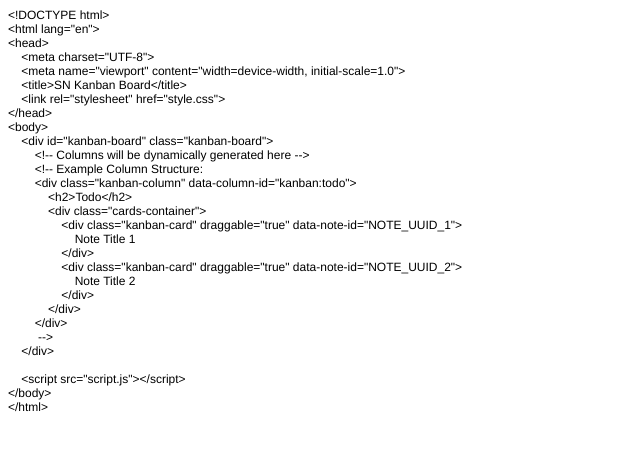
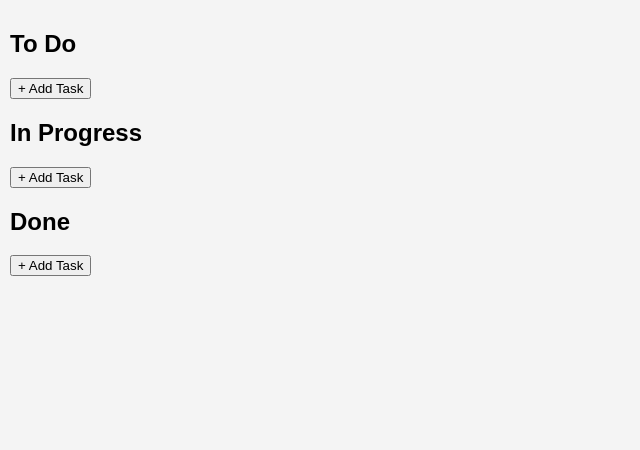
Before and after one commit to antonio59/standard-notes-kanban, a plain HTML site: page index.html in a window 1280 px wide. Shown: the whole page, without its empty margins (0-640 px from the left). Drawn offline with Linux system fonts and the light colour scheme.

Commit message:
Update index.html

```diff
--- a/index.html
+++ b/index.html
@@ -1,45 +1,30 @@
-<!DOCTYPE html PUBLIC "-//W3C//DTD HTML 4.01//EN" "http://www.w3.org/TR/html4/strict.dtd">
-<html>
+<!DOCTYPE html>
+<html lang="en">
 <head>
-  <meta http-equiv="Content-Type" content="text/html; charset=utf-8">
-  <meta http-equiv="Content-Style-Type" content="text/css">
-  <title></title>
-  <meta name="Generator" content="Cocoa HTML Writer">
-  <meta name="CocoaVersion" content="2575.4">
-  <style type="text/css">
-    p.p1 {margin: 0.0px 0.0px 0.0px 0.0px; font: 12.0px Helvetica}
-    p.p2 {margin: 0.0px 0.0px 0.0px 0.0px; font: 12.0px Helvetica; min-height: 14.0px}
-  </style>
+  <meta charset="UTF-8" />
+  <meta name="viewport" content="width=device-width, initial-scale=1.0" />
+  <title>Kanban Board</title>
+  <link rel="stylesheet" href="style.css" />
 </head>
 <body>
-<p class="p1">&lt;!DOCTYPE html&gt;</p>
-<p class="p1">&lt;html lang="en"&gt;</p>
-<p class="p1">&lt;head&gt;</p>
-<p class="p1"><span class="Apple-converted-space">    </span>&lt;meta charset="UTF-8"&gt;</p>
-<p class="p1"><span class="Apple-converted-space">    </span>&lt;meta name="viewport" content="width=device-width, initial-scale=1.0"&gt;</p>
-<p class="p1"><span class="Apple-converted-space">    </span>&lt;title&gt;SN Kanban Board&lt;/title&gt;</p>
-<p class="p1"><span class="Apple-converted-space">    </span>&lt;link rel="stylesheet" href="style.css"&gt;</p>
-<p class="p1">&lt;/head&gt;</p>
-<p class="p1">&lt;body&gt;</p>
-<p class="p1"><span class="Apple-converted-space">    </span>&lt;div id="kanban-board" class="kanban-board"&gt;</p>
-<p class="p1"><span class="Apple-converted-space">        </span>&lt;!-- Columns will be dynamically generated here --&gt;</p>
-<p class="p1"><span class="Apple-converted-space">        </span>&lt;!-- Example Column Structure:</p>
-<p class="p1"><span class="Apple-converted-space">        </span>&lt;div class="kanban-column" data-column-id="kanban:todo"&gt;</p>
-<p class="p1"><span class="Apple-converted-space">            </span>&lt;h2&gt;Todo&lt;/h2&gt;</p>
-<p class="p1"><span class="Apple-converted-space">            </span>&lt;div class="cards-container"&gt;</p>
-<p class="p1"><span class="Apple-converted-space">                </span>&lt;div class="kanban-card" draggable="true" data-note-id="NOTE_UUID_1"&gt;</p>
-<p class="p1"><span class="Apple-converted-space">                    </span>Note Title 1</p>
-<p class="p1"><span class="Apple-converted-space">                </span>&lt;/div&gt;</p>
-<p class="p1"><span class="Apple-converted-space">                </span>&lt;div class="kanban-card" draggable="true" data-note-id="NOTE_UUID_2"&gt;</p>
-<p class="p1"><span class="Apple-converted-space">                    </span>Note Title 2</p>
-<p class="p1"><span class="Apple-converted-space">                </span>&lt;/div&gt;</p>
-<p class="p1"><span class="Apple-converted-space">            </span>&lt;/div&gt;</p>
-<p class="p1"><span class="Apple-converted-space">        </span>&lt;/div&gt;</p>
-<p class="p1"><span class="Apple-converted-space">         </span>--&gt;</p>
-<p class="p1"><span class="Apple-converted-space">    </span>&lt;/div&gt;</p>
-<p class="p2"><br></p>
-<p class="p1"><span class="Apple-converted-space">    </span>&lt;script src="script.js"&gt;&lt;/script&gt;</p>
-<p class="p1">&lt;/body&gt;</p>
-<p class="p1">&lt;/html&gt;</p>
+  <div id="kanban">
+    <div class="column" data-column="todo">
+      <h2>To Do</h2>
+      <div class="task-list" id="todo"></div>
+      <button onclick="addTask('todo')">+ Add Task</button>
+    </div>
+    <div class="column" data-column="inprogress">
+      <h2>In Progress</h2>
+      <div class="task-list" id="inprogress"></div>
+      <button onclick="addTask('inprogress')">+ Add Task</button>
+    </div>
+    <div class="column" data-column="done">
+      <h2>Done</h2>
+      <div class="task-list" id="done"></div>
+      <button onclick="addTask('done')">+ Add Task</button>
+    </div>
+  </div>
+
+  <script src="script.js"></script>
 </body>
 </html>
```
